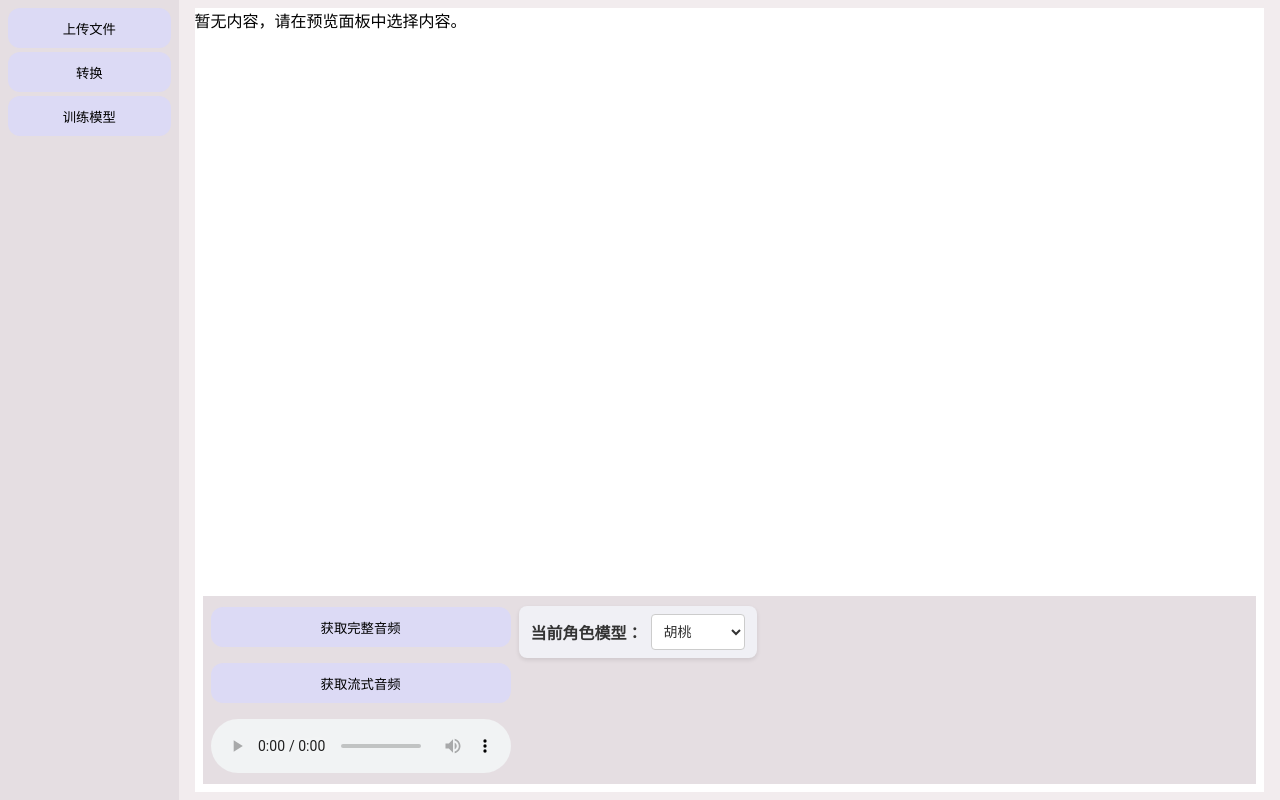
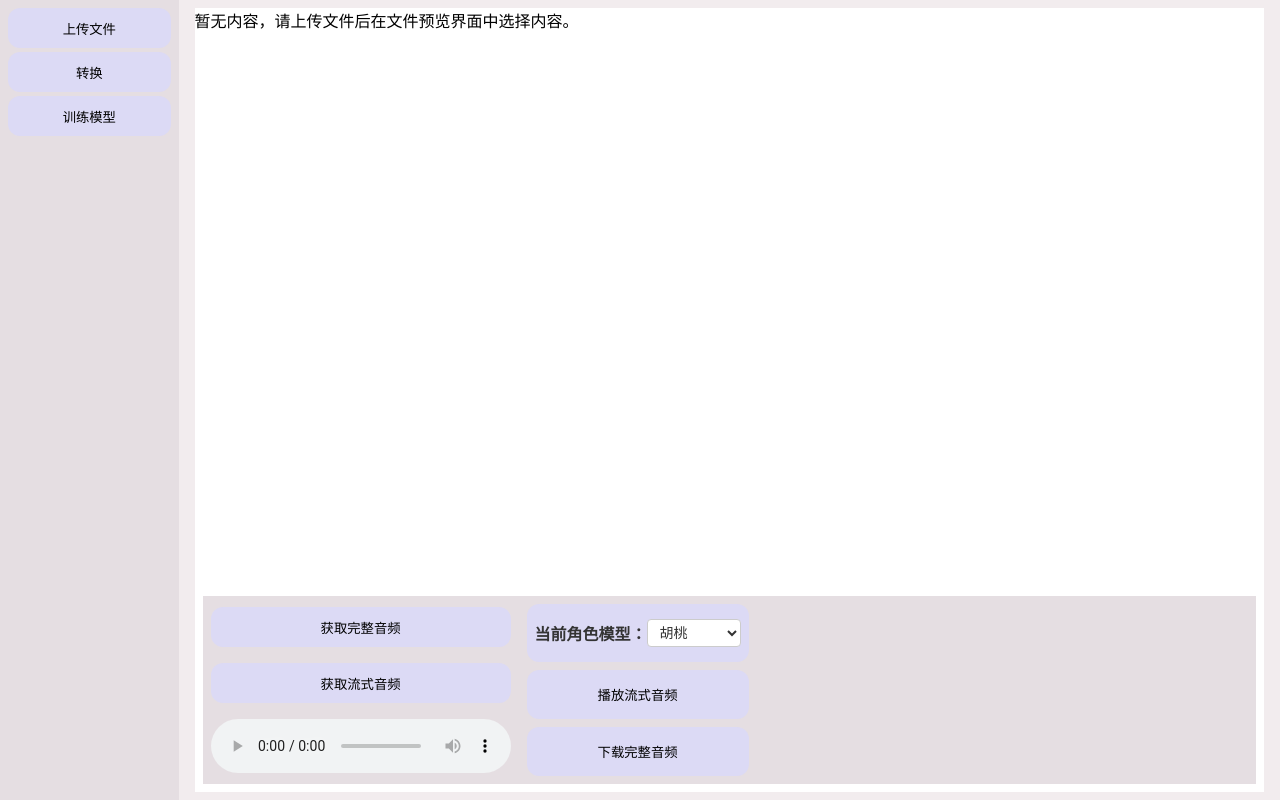
Before and after one commit to TheLushHill/Psounds, a Vue app in the folder frontend/: page / in a window 1280 px wide. Both pictures are taken after a click on the button "转换". Built offline with nearby package versions, Linux system fonts and the light colour scheme.

Commit message:
convert complete

```diff
--- a/frontend/src/components/AppMain.vue
+++ b/frontend/src/components/AppMain.vue
@@ -6,6 +6,7 @@
     import ConvertPanelButton from "./ConvertPanelButton.vue"
     import UploadFileButton from "./UploadFileButton.vue"
     import FileList from "./FileList.vue";
+    import axios from "axios"
 
     import { moveToHead, parseWavHeader, pcmToFloat32} from "../utils/utils.js"
 
@@ -24,6 +25,29 @@
 
                 fileList: [],
                 hadFile: false,
+                character: "Hutao",
+                CharacterList: [ {
+                    name: "胡桃",
+                    value: "Hutao",
+                },
+                {
+                    name: "永雏塔菲",
+                    value: "永雏塔菲",
+                },
+                {
+                    name: "嘉然",
+                    value: "嘉然",
+                },
+                {
+                    name: "孙笑川",
+                    value: "孙笑川",
+                }],
+
+                // 测试用
+                // filetest: null,
+
+                // 用于每次切换文件时重置复选框
+                resetCheckbox: false,
 
                 convertText: [],
             }
@@ -41,10 +65,18 @@
 
                 if (this.fileList.length >= 10) {
                     this.fileList.pop();
+                    // 文件添加至头部
                     this.fileList.unshift(newFile);
+
+                    this.resetCheckbox = true;
+                    this.convertText = [];
                 }
                 else {
+                    // 文件添加至头部
                     this.fileList.unshift(newFile);
+
+                    this.resetCheckbox = true;
+                    this.convertText = [];
                 }
 
 
@@ -65,17 +97,24 @@
                 else {
                     moveToHead(this.fileList, index);
                     this.updatePanel("preview");
+
+                    // 重置选中的文本
+                    this.resetCheckbox = true;
+                    this.convertText = [];
                 }
             },
 
+            // 处理预览按钮，更新面板
             handleTrainButton() {
                 this.updatePanel("train");
             },
 
+            // 处理转换按钮，更新面板
             handleConvertButton() {
                 this.updatePanel("convert");
             },
 
+            // 处理列表中的按钮，根据 str 的值来更新面板
             updatePanel(str) {
                 switch (str) {
                     case "preview": {
@@ -100,6 +139,7 @@
                 }
             },
 
+            //  用于预览界面试听获取文本,直接发送给后端
             getUploadText(type, index) {
                 if (type == "pptx") {
                     return this.fileList[0].content[index].join();
@@ -129,6 +169,7 @@
                         },
                         body: JSON.stringify({
                             "text": this.getUploadText(type, index),
+                            "character": this.character,
                         }),
                         responseType: "audio/wav",
 
@@ -154,6 +195,7 @@
                     alert("Error: " + error.message);
                 } finally {
                     this.isStreaming = false;
+
                 }
             },
             scheduleAudio(pcmChunk, header) {
@@ -219,10 +261,10 @@
 
             },
 
+            // 调度文本至转换面板
             getConvertText(object) {
                 let file = this.fileList[0];
                 let { index, checked} = object;
-                console.log(object);
                 if (file.type == "docx") {
                     if (checked) {
                         if (!this.convertText.includes(file.content[index]))
@@ -238,16 +280,48 @@
                     let order = file.content.map((item) => {
                         return item;
                     })
-                    console.log(order);
                     this.convertText = order.filter((item) => {
                         let b = this.convertText.includes(item);
-                        console.log(b);
                         return b;
                     })
+                }
+                else {
+                    if (checked) {
+                        if (!this.convertText.includes(file.content[index]))
+                            this.convertText.push(file.content[index]);
+                    }
+                    else {
+                        this.convertText = this.convertText.filter((item) => {
+                            return item != file.content[index];
+                        })
+                    }
 
-                    console.log(this.convertText);
+
+                    let order = file.content.map((item) => {
+                        return item;
+                    })
+                    this.convertText = order.filter((item) => {
+                        let b = this.convertText.includes(item);
+                        return b;
+                    })
                 }
-            }
+            },
+
+            // 更新角色
+            updateCharacter(character) {
+                this.character = character;
+            },
+
+            // test(event) {
+            //     console.log(event.target.files[0]);
+            //     let formData = new FormData();
+            //     console.log(formData);
+            //     formData.append("file", event.target.files[0]);
+            //     formData.append("character", "Hutao");
+            //     console.log(formData);
+
+            //     axios.post("/api/test", formData);
+            // }
 
         },
 
@@ -265,7 +339,17 @@
                     "content" : null,
                     };
                 }
-            }
+            },
+
+            getType() {
+                if (this.hadFile) {
+                    return this.fileList[0].type;
+                }
+                else {
+                    return "docx";
+                }
+            },
+
         },
 
         components: {
@@ -295,6 +379,7 @@
                 <TrainPanelButton
                     @update-panel="handleTrainButton"
                 ></TrainPanelButton>
+                <!-- <input type="file" @change="test"/> -->
             </div>
 
             <FileList
@@ -305,15 +390,22 @@
         <div class="content-container">
             <PreviewPanel
                 :isVisible="state.previewPanel"
+                :character="character"
                 :uploaded="hadFile"
                 :file="getFile"
+                :resetCheckbox="resetCheckbox"
+                @checkCanceled="this.resetCheckbox = false"
                 @play-stream="getStreamAudio"
                 @checked="getConvertText"
             ></PreviewPanel>
 
             <ConvertPanel
                 :isVisible="state.convertPanel"
+                :type="getType"
                 :text="convertText"
+                :character="character"
+                :characterList="CharacterList"
+                @update-character="updateCharacter"
             ></ConvertPanel>
 
             <TrainPanel
--- a/frontend/src/components/ConvertPanel.vue
+++ b/frontend/src/components/ConvertPanel.vue
@@ -1,21 +1,38 @@
 <script>
     import axios from "axios"
-    import { parseWavHeader, pcmToFloat32} from "../utils/utils.js"
+    import { parseWavHeader, pcmToFloat32, makeWavHeader} from "../utils/utils.js"
     export default {
         data() {
             return {
-                character: "Hutao",
                 blobUrl: null,
 
+                isPlaying: false,
                 isStreaming: false,
                 abortController: null,
                 leftover: null,
+                audioCtx: null,
+                playTime: null,
+
+                buffer: [],
             }
         },
 
-        mounted() {
-            this.audioCtx = new AudioContext();
-            this.playTime =this.audioCtx.currentTime;
+        computed: {
+            fullText() {
+                if (this.type === "docx") {
+                    return this.text.join();
+                }
+                else if (this.type === "pptx") {
+                    let t;
+                    for (items in this.text) {
+                        for (item in items) {
+                            t = item.join();
+                        }
+                    }
+                    return t;
+                }
+
+            }
         },
 
         methods: {
@@ -28,12 +45,14 @@
                 }, {
                     responseType: "blob",
                 })
+                // console.log(response.data)
                 let blob = new Blob([response.data], { type: "audio/wav" });
                 this.blobUrl = URL.createObjectURL(blob);
                 this.$refs.audio.src = this.blobUrl;
                 this.$refs.audio.play();
             },
 
+            // 获取流式音频，音频解码，音频调度，音频拼接
             async getStreamAudio() {
                 try {
                     if (this.isStreaming) return
@@ -52,7 +71,7 @@
                             "Content-Type": "application/json",
                         },
                         body: JSON.stringify({
-                            "text": this.text.join(),
+                            "text": this.fullText,
                             "character": this.character,
                         }),
                         responseType: "audio/wav",
@@ -71,6 +90,7 @@
                             header = parseWavHeader(value.buffer)
                             isFirstChunk = false
                         } else {
+                            this.buffer.push(value);
                             this.scheduleAudio(value, header)
                         }
                     }
@@ -79,8 +99,32 @@
                     alert("Error: " + error.message);
                 } finally {
                     this.isStreaming = false;
+
+                    const pcmBytes = this.buffer.reduce((acc, buf) => acc + buf.byteLength, 0);
+                    const pcmAll = new Uint8Array(pcmBytes);
+                    let offset = 0;
+                    for (const buf of this.buffer) {
+                        pcmAll.set(new Uint8Array(buf), offset);
+                        offset += buf.byteLength;
+                    }
+
+                    const wavHeader = makeWavHeader({
+                        pcmByteLength: pcmBytes,
+                        sampleRate: 32000,       // 与后端保持一致
+                        numChannels: 1,          // 与后端保持一致
+                        bytesPerSample: 2,       // 16 位 → 2 字节
+                    });
+
+                    let blob = new Blob([wavHeader, pcmAll], { type: "audio/wav" });
+                    this.blobUrl = URL.createObjectURL(blob);
+                    this.$refs.audio.src = this.blobUrl;
+                    this.$refs.url.href = this.blobUrl;
+
+                    this.buffer = [];
                 }
             },
+
+            // 音频调度
             scheduleAudio(pcmChunk, header) {
                 const { numChannels, sampleRate, bitsPerSample } = header;
 
@@ -138,11 +182,45 @@
                 src.buffer = buffer;
                 src.connect(this.audioCtx.destination);
                 src.start(this.playTime);
+                this.isPlaying = true;
 
                 // 推进播放指针
                 this.playTime += frameCount / sampleRate;
+            },
 
+            // 更新角色模型
+            updateCharacter(event) {
+                let character = event.target.value;
+                this.$emit("update-character", character);
             },
+
+            // 下载完整音频
+            handleDownload() {
+                if (this.blobUrl) {
+                    this.$refs.url.click()
+                }
+                else {
+                    alert("请先获取音频")
+                }
+            },
+
+            async togglePlayPause() {
+                if (this.audioCtx === null) {
+                    alert("请先获取音频");
+                    return
+                }
+                else if (this.audioCtx.state === "running") {
+                    this.audioCtx.suspend();
+                    this.isPlaying = false;
+                } else if (this.audioCtx.state === "suspended") {
+                    this.audioCtx.resume();
+                    this.isPlaying = true;
+                }
+            },
+
+            stopStreamPlaying() {
+                this.togglePlayPause();
+            }
         },
         props: {
             isVisible: Boolean,
@@ -150,13 +228,19 @@
                 type: Array,
                 default: () => [],
             },
+            type: String,
+            character: String,
+            characterList: Array,
+        },
+
+        watch: {
         }
     }
 </script>
 
 <template>
     <div class="convert-panel" v-show="isVisible">
-        <div class="view" v-if="text.length === 0">暂无内容，请在预览面板中选择内容。</div>
+        <div class="view" v-if="text.length === 0">暂无内容，请上传文件后在文件预览界面中选择内容。</div>
         <div class="view"v-else>
             <div v-for="(item, index) in text" :key="index" class="text-line">
                 <span>{{ item }}</span>
@@ -169,12 +253,20 @@
                 <audio ref="audio" controls></audio>
             </div>
             <div class="character-bar">
-                <span>当前角色模型：</span>
-                <select class="character" v-model="character">
-                    <option value="Hutao" selected>胡桃</option>
-                    <option value="才羽桃井">才羽桃井</option>
-                    <option value="神里绫华">神里绫华</option>
-                </select>
+                <div class="item">
+                    <span>当前角色模型：</span>
+                    <select @change="updateCharacter">
+                        <template v-for="(item, index) in characterList">
+                            <option :value="item.value" :selected="index === 0">{{ item.name }}</option>
+                        </template>
+                    </select>
+                </div>
+                <button v-if="this.isPlaying" class="item" @click="stopStreamPlaying">暂停流式音频</button>
+                <button v-else class="item" @click="togglePlayPause">播放流式音频</button>
+                <button class="item" @click="handleDownload">
+                    <a :href="blobUrl" download="audio.wav" ref="url"></a>
+                    下载完整音频
+                </button>
             </div>
         </div>
     </div>
@@ -231,15 +323,22 @@
 }
 
 .character-bar {
-    background-color: #F0F0F5;
-    padding: 12px;
-    height: 15%;
     display: flex;
+    flex-direction: column;
+    padding: 8px;
+    align-items: justify-content;
+    gap: 8px;
+}
+
+.character-bar .item {
+    border-radius: 12px;
+    background-color: #DCDAF5;
+    border: none;
+    display: flex;
+    justify-content: center;
     align-items: center;
-    border-radius: 8px;
-    box-shadow: 0 2px 4px rgba(0, 0, 0, 0.1);
-    margin-top: 10px;
-    gap: 8px;
+    padding: 0 8px;
+    flex-grow: 1;
 }
 
 .character-bar span {
@@ -249,8 +348,7 @@
 }
 
 .character-bar select {
-    flex: 1; /* 让下拉框占据剩余空间 */
-    padding: 8px; /* 增加内边距 */
+    padding: 4px 8px; /* 增加内边距 */
     font-size: 14px; /* 调整字体大小 */
     border: 1px solid #CCC; /* 添加边框 */
     border-radius: 4px; /* 圆角边框 */
@@ -268,4 +366,7 @@
     border-color: #5B9BD5; /* 聚焦时的边框颜色 */
     box-shadow: 0 0 4px rgba(91, 155, 213, 0.5); /* 聚焦时的阴影效果 */
 }
+
+.character-bar button:hover {
+    background-color: #D1CEE9;}
 </style>
```
Also changed, not shown: frontend/src/components/PreviewPanel.vue (+20 -3 lines), frontend/src/utils/utils.js (+45 -0 lines), 2 other files (tests, documents, lock files or other folders).
